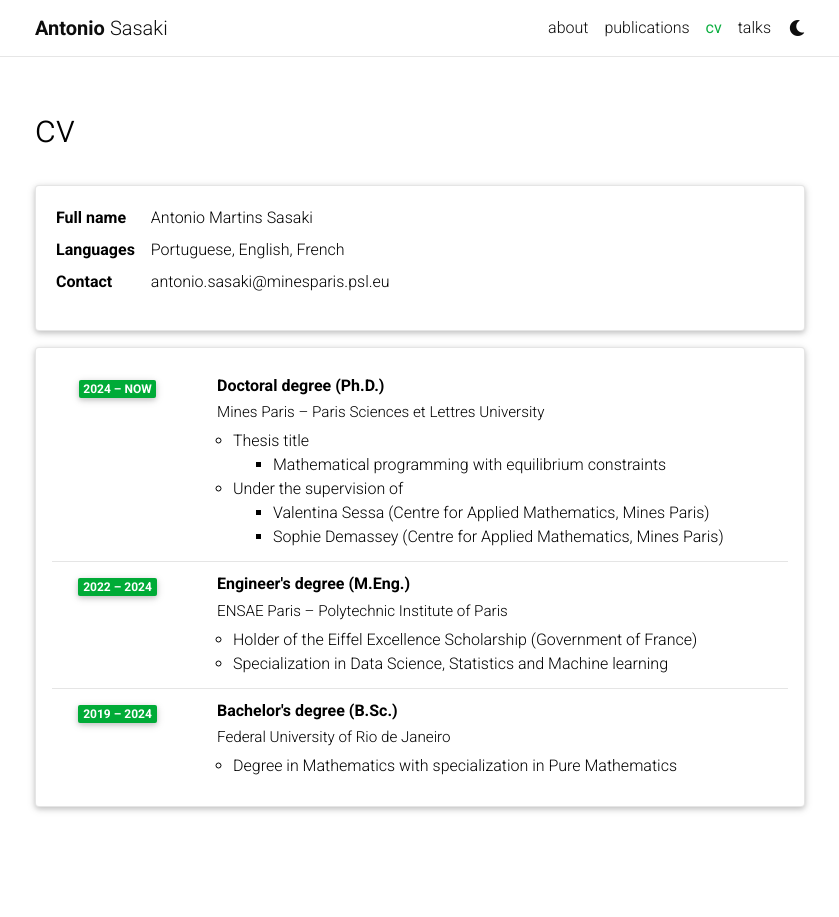
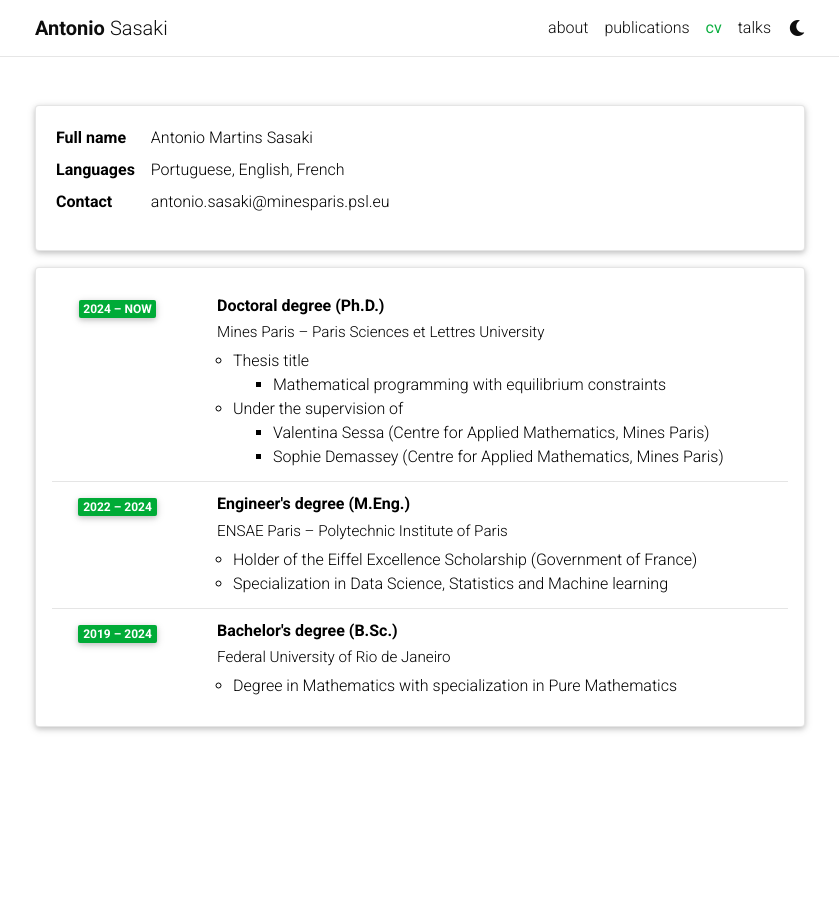
Before and after one commit to antoniosasaki/antoniosasaki.github.io, a Jekyll site: the page built from _pages/cv.md, in a window 1280 px wide. Shown: the whole page, without its empty margins (220-1059 px from the left). Built offline with Jekyll 4.4.1, drawn with Linux system fonts in a browser that asks for light colours; comment, search, counter and statistics services are not loaded; a style sheet for code colours, icons or effects is not loaded.

Commit message:
Refactor CV layout by removing header
Removed header section and adjusted layout for CV display.

```diff
--- a/_layouts/cv.html
+++ b/_layouts/cv.html
@@ -2,20 +2,8 @@
 layout: default
 ---
 <!-- _layouts/cv.html -->
+
 <div class="post">
-
-  <header class="post-header">
-    <h1 class="post-title">
-      {{ page.title }}
-      {% if page.cv_pdf %}
-        <a href="{{ page.cv_pdf | prepend: 'assets/pdf/' | relative_url }}" target="_blank" rel="noopener noreferrer" class="float-right">
-          <i class="fas fa-file-pdf"></i>
-        </a>
-      {% endif %}
-    </h1>
-    <p class="post-description">{{ page.description }}</p>
-  </header>
-
   <article>
     <div class="cv">
       {% for entry in site.data.cv %}
@@ -40,5 +28,4 @@
       {% endfor %}
     </div>
   </article>
-
 </div>
```
